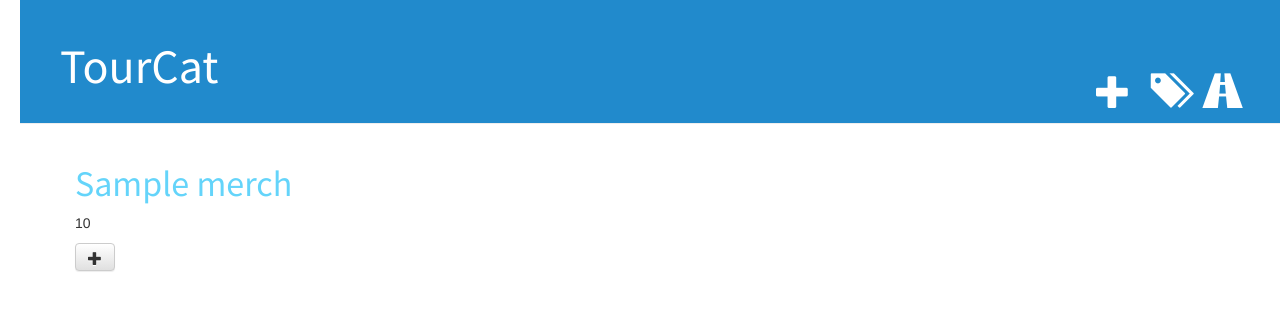
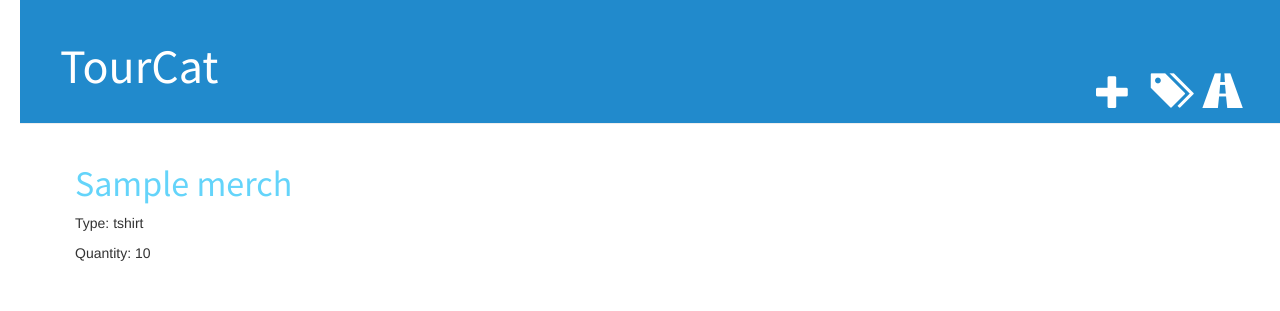
Before and after one commit to jessesomething/tourcatpyweb, a Django app: page /merch/menu/ in a window 1280 px wide. Shown: the top 311 px of the page. Run offline with Django 3.2, Linux system fonts and the light colour scheme; tables that the repository leaves empty hold one stand-in row (values such as "Sample post"); some libraries are stand-ins or nearby versions.

Commit message:
Clickable and editable merch

```diff
--- a/tour/templates/tour/event_list.html
+++ b/tour/templates/tour/event_list.html
@@ -5,7 +5,7 @@
     <div class="date">
         {{ event.date }}
     </div>
-    <h1><a href="{% url 'event_detail' pk=event.pk %}">{{ event.venue }}</a></h1>
+    <h1><a href="{% url 'event_detail' mk=event.mk %}">{{ event.venue }}</a></h1>
     <p>{{ event.text|linebreaks }}</p>
 </div>
 {% endfor %}
--- a/tour/templates/tour/merch_detail.html
+++ b/tour/templates/tour/merch_detail.html
@@ -2,6 +2,7 @@
 
 {% block content %}
 <div class="merch">
+    <a class="btn btn-default" href="{% url 'merch_edit' mk=merch.pk %}"><span class="glyphicon glyphicon-pencil"></span></a>
     <h1>{{ merch.name }}</h1>
     <h1>{{ merch.merch_type }}</h1>
     <h1>{{ merch.quantity }}</h1>
--- a/tour/templates/tour/merch_menu.html
+++ b/tour/templates/tour/merch_menu.html
@@ -2,21 +2,16 @@
 {% load staticfiles %}
 <html>
 <body>
-    <div class="merch-header">
-        <h1><a href="{% url 'merch_menu' %}">Merch Menu</a></h1>
-        <a href="{% url 'merch_list' %}" class="merch-menu"><span class="glyphicon glyphicon-camera"></span></a>
-        <a href="{% url 'merch_sell' %}" class="merch-menu"><span class="glyphicon glyphicon-shopping-cart"></span></a>
-        <a href="{% url 'merch_new' %}" class="merch-menu"><span class="glyphicon glyphicon-plus"></span></a>
-    </div>
     <div class="content container">
         <div class="merch">
             <div class="col-md-8">
                 {% block content %}
                 {% for merch in merch_all %}
                 <div class="merch">
-                    <h1><a href="% url 'merch_detail' mk=merch.mk %">{{ merch.name }}</a></h1>
-                    <p>{{ merch.quantity|linebreaks }}</p>
-                    <a class="btn btn-default" href=""><span class="glyphicon glyphicon-plus"></span></a>
+                    <h1><a href="{% url 'merch_detail' mk=merch.pk %}">{{ merch.name }}</a></h1>
+                    <p>Type: {{ merch.merch_type }}</p>
+                    <p>Quantity: {{ merch.quantity }}</p>
+                    <!-- <a class="btn btn-default" href="% url 'merch_detail' mk=merch.mk %"><span class="glyphicon glyphicon-plus"></span></a> -->
                     <!-- <span class="glyphicon glyphicon-plus"></span>
                     <span class="glyphicon glyphicon-minus"></span> -->
                 </div>
--- a/tour/urls.py
+++ b/tour/urls.py
@@ -4,14 +4,14 @@ from . import views
 urlpatterns = [
     url(r'^$', views.event_list, name='event_list'),
     url(r'^$', views.merch_list, name='merch_list'),
+    url(r'^event/new/$', views.event_new, name='event_new'),
     url(r'^event/(?P<pk>\d+)/$', views.event_detail, name='event_detail'),
     url(r'^event/(?P<pk>\d+)/edit/$', views.event_edit, name='event_edit'),
-    url(r'^event/new/$', views.event_new, name='event_new'),
     url(r'^event/(?P<pk>\d+)/delete/$', views.event_delete, name='event_delete'),
+    url(r'^merch/new/$', views.merch_new, name='merch_new'),
     url(r'^merch/menu/$', views.merch_menu, name='merch_menu'),
     url(r'^merch/(?P<mk>\d+)/$', views.merch_detail, name='merch_detail'),
     url(r'^merch/(?P<mk>\d+)/edit/$', views.merch_edit, name='merch_edit'),
-    url(r'^merch/new/$', views.merch_new, name='merch_new'),
     url(r'^merch/sell/$', views.merch_sell, name='merch_sell'),
     url(r'^merch/list/$', views.merch_list, name='merch_list'),
 ]
--- a/tour/views.py
+++ b/tour/views.py
@@ -44,11 +44,11 @@ def event_delete(request, pk):
     return redirect('tour.views.event_list')
 
 def merch_menu(request):
-    merch_all = Merch.objects.all()
+    merch_all = Merch.objects.filter(quantity__gte=1).order_by('merch_type')
     return render(request, 'tour/merch_menu.html', {'merch_all' : merch_all})
 
 def merch_list(request):
-    merch_all = Merch.objects.all()
+    merch_all = Merch.objects.filter(quantity__lte>0)
     return render(request, 'tour/merch_list.html', {'merch_all' : merch_all})
 
 def merch_sell(request):
@@ -56,12 +56,19 @@ def merch_sell(request):
     return render(request, 'tour/merch_sell.html', {'merch_all' : merch_all})
 
 def merch_edit(request, mk):
-    merch = get_object_or_404(Merch, mk=mk)
-    merch.quantity = merch.quantity + 1
-    return redirect('tour.views.merch_menu')
+    merch = get_object_or_404(Merch, pk=mk)
+    if request.method == "POST":
+        form = MerchForm(request.POST, instance=merch)
+        if form.is_valid():
+            merch = form.save(commit=False)
+            merch.save()
+            return redirect('merch_detail', mk=merch.pk)
+    else:
+        form = MerchForm(instance=merch)
+    return render(request, 'tour/merch_edit.html', {'form': form})
 
 def merch_detail(request, mk):
-    merch = get_object_or_404(Merch, mk=mk)
+    merch = get_object_or_404(Merch, id=mk)
     return render(request, 'tour/merch_detail.html', {'merch' : merch})
 
 def merch_new(request):
```
